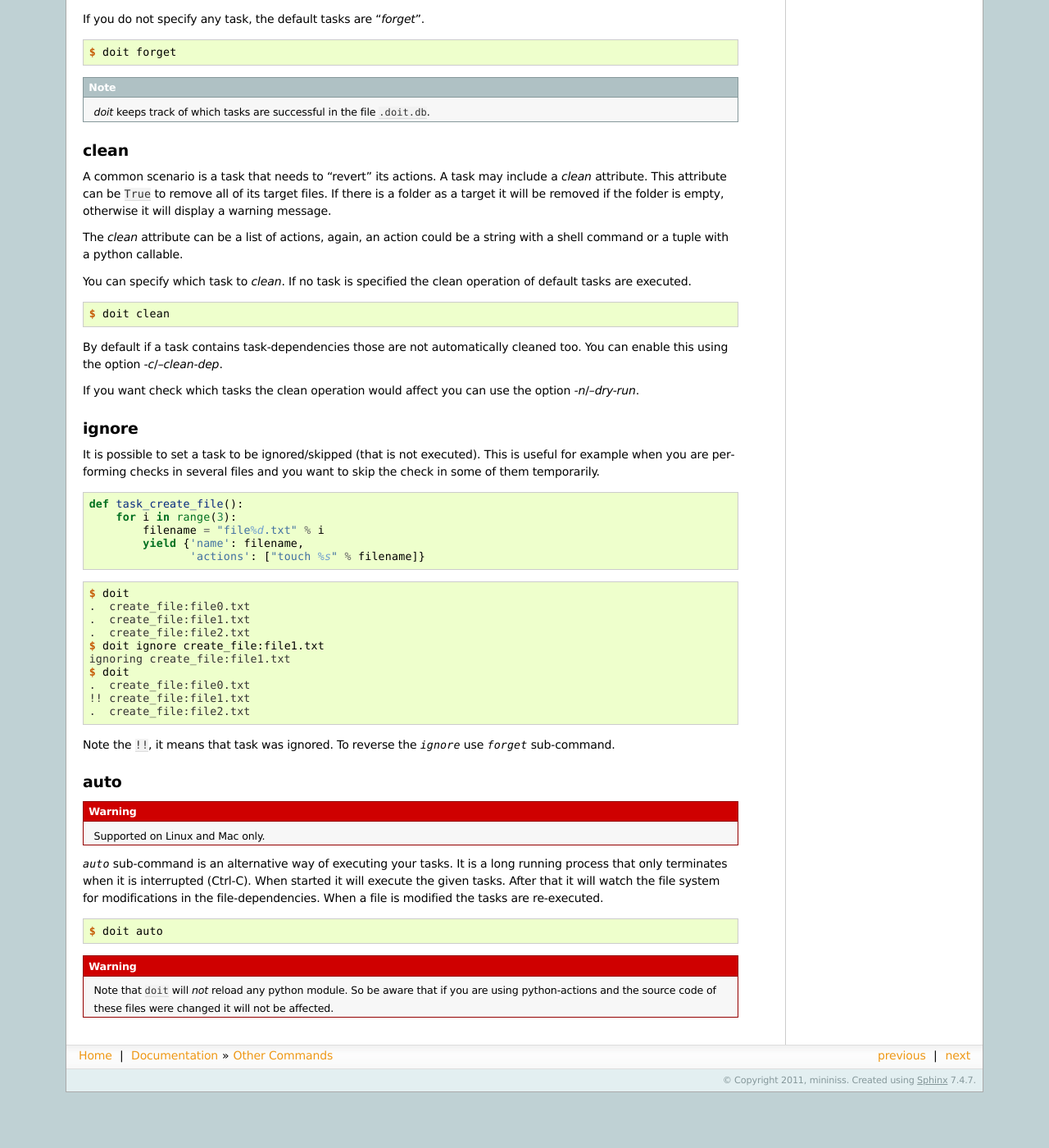
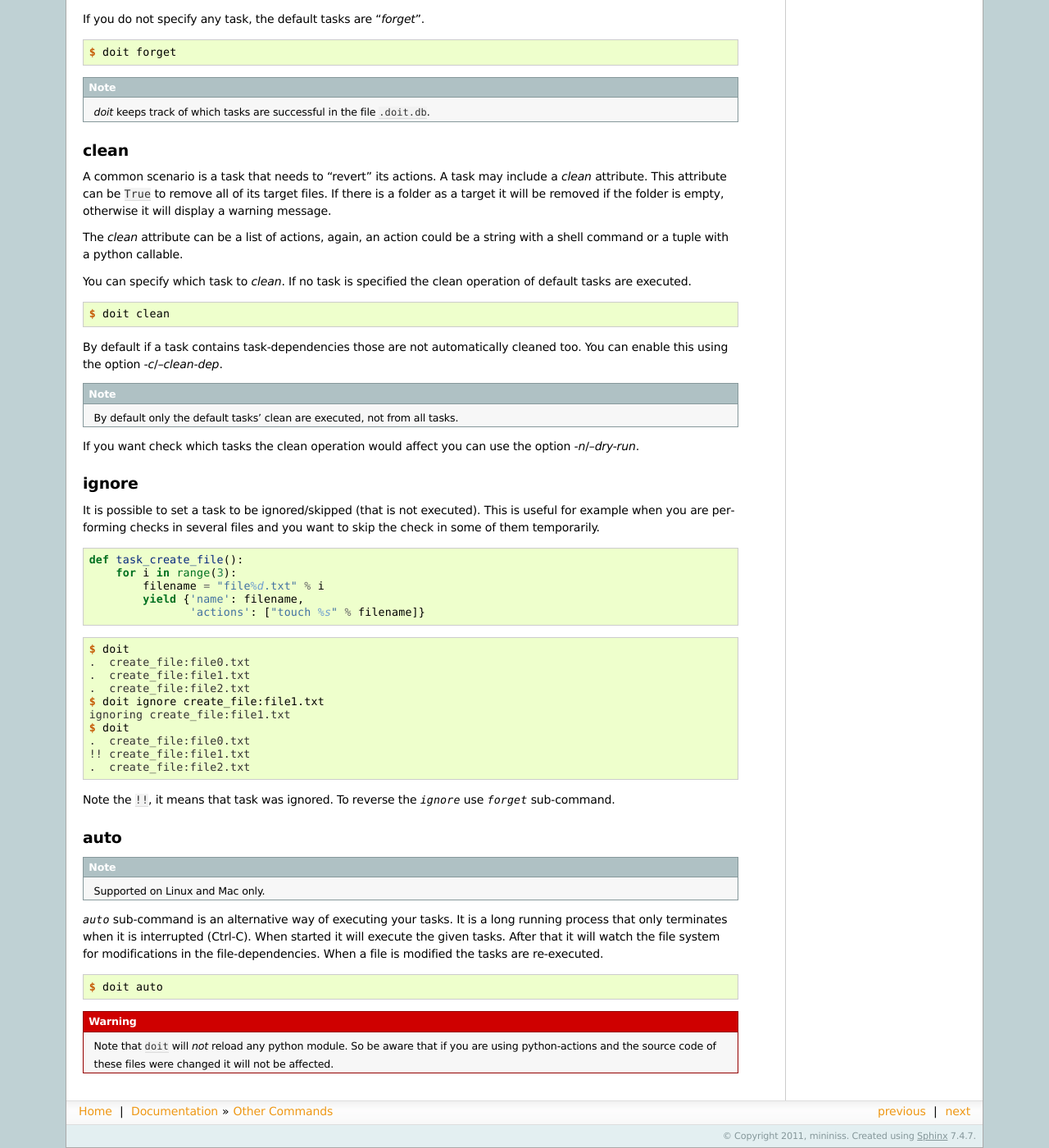
Before and after one commit to pydoit/doit, a Sphinx documentation site: the page built from doc/cmd_other.rst, in a window 1280 px wide and 1400 px high, scrolled down 1469 px. Shown: the whole window at 82% size. Built offline with Sphinx 7.4.7, drawn with Linux system fonts in a browser that asks for light colours; comment, search, counter and statistics services are not loaded; before the commit the page ends 2801 px from its top, so only the background shows below that.

Commit message:
clarify docs about clean only default tasks.

```diff
--- a/doc/cmd_other.rst
+++ b/doc/cmd_other.rst
@@ -79,6 +79,11 @@ You can specify which task to *clean*. If no task is specified the clean operati
 
 By default if a task contains task-dependencies those are not automatically cleaned too. You can enable this using the option *-c*/*--clean-dep*.
 
+
+.. note::
+
+    By default only the default tasks' clean are executed, not from all tasks.
+
 If you want check which tasks the clean operation would affect you can use the option *-n*/*--dry-run*.
 
 
@@ -111,7 +116,7 @@ Note the ``!!``, it means that task was ignored. To reverse the `ignore` use `fo
 auto
 -------
 
-.. warning::
+.. note::
 
    Supported on Linux and Mac only.
 
```
